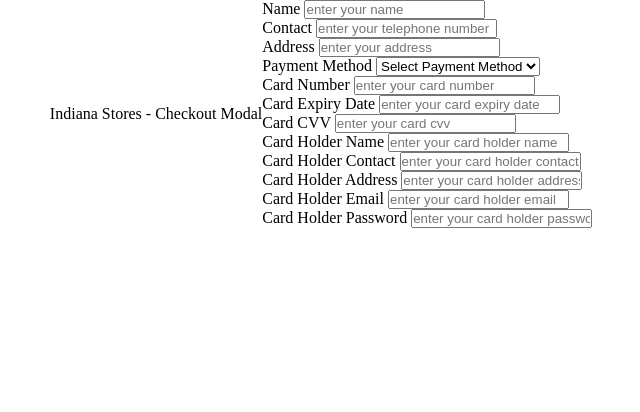
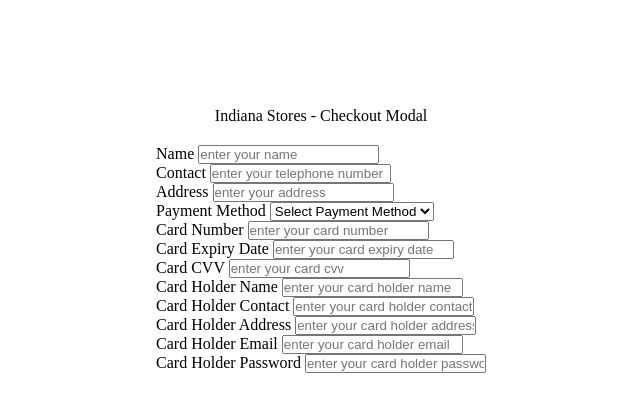
Before and after one commit to Wanjie-Ryan/Indiana-Stores, a plain HTML site: page checkout.html in a window 1280 px wide. Shown: the whole page, without its empty margins (191-831 px from the left). Drawn offline with Linux system fonts and the light colour scheme.

Commit message:
indiana stores

```diff
--- a/checkout.css
+++ b/checkout.css
@@ -15,4 +15,10 @@
     display:flex;
     justify-content: center;
     align-items:center;
+    min-height:60vh;
 }
+
+.checkout-p{
+    margin-bottom:20px;
+    text-align: center;
+}
--- a/checkout.html
+++ b/checkout.html
@@ -12,9 +12,9 @@
 
         <div class='checkout'>
 
-            <p>Indiana Stores - Checkout Modal</p>
 
             <form>
+            <p class='checkout-p'>Indiana Stores - Checkout Modal</p>
 
                 <div class='checkout-form'>
 
```
